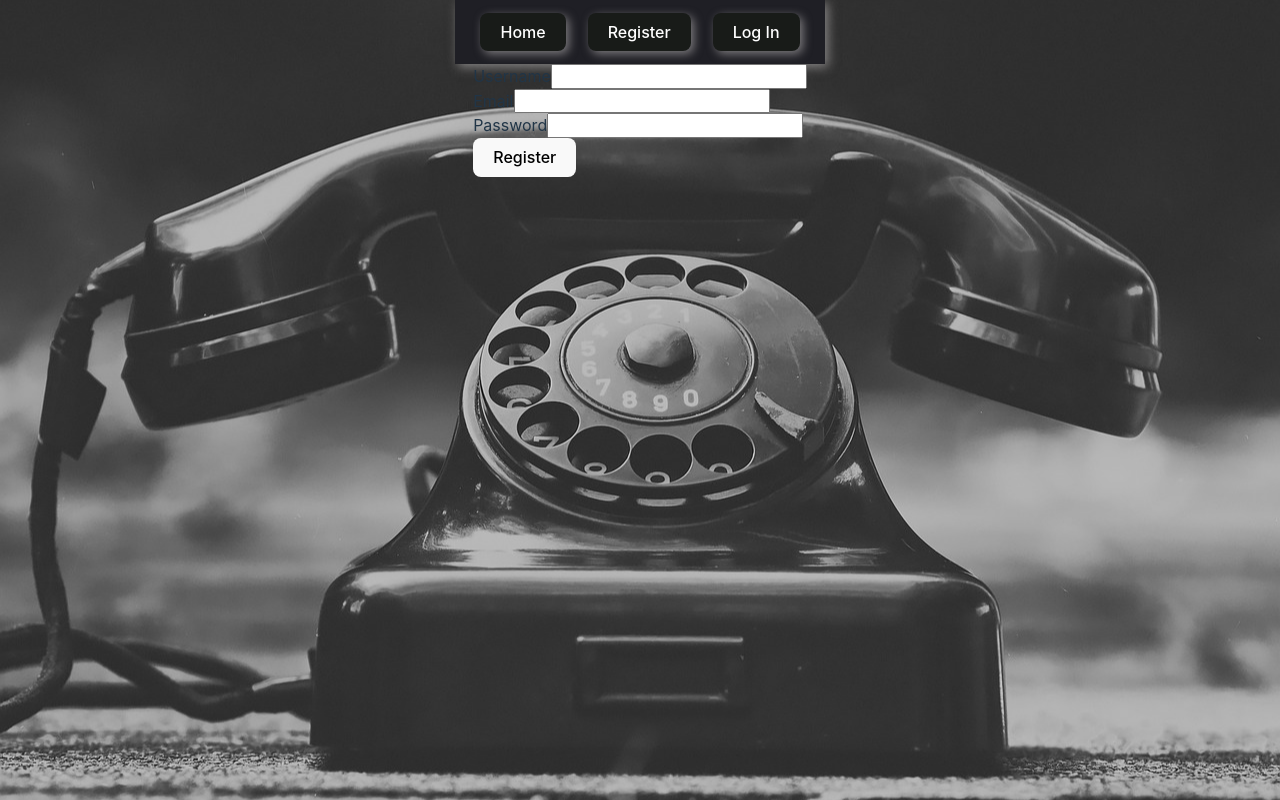
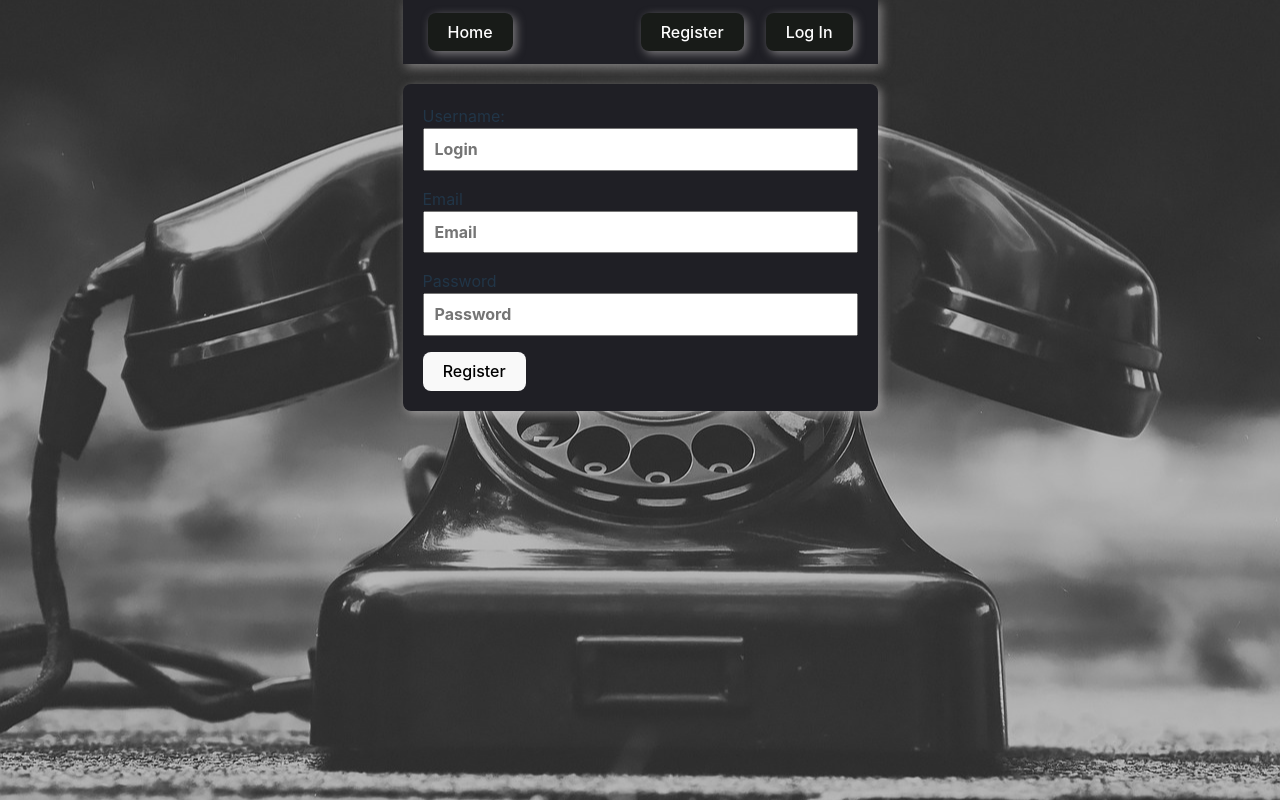
Before and after one commit to SvitlanaHu/goit-react-hw-08, a React (Vite) app: page /register in a window 1280 px wide. Built offline with nearby package versions, Linux system fonts and the light colour scheme.

Commit message:
add styles

```diff
--- a/src/components/ContactForm/ContactForm.module.css
+++ b/src/components/ContactForm/ContactForm.module.css
@@ -1,5 +1,6 @@
 .container {
-  width: 100%;
+  margin-top: 20px;
+  min-width: 475px;
   padding: 20px;
   border-radius: 8px;
   box-shadow: 3px 3px 10px rgba(216, 212, 212, 0.5);
@@ -7,6 +8,7 @@
 }
 
 .form {
+  min-width: 100%;
   display: flex;
   flex-direction: column;
   justify-content: center;
@@ -22,8 +24,6 @@
   width: 100%;
   display: block;
   font-weight: bold;
-  margin-bottom: 16px;
-  padding: 10px;
 }
 
 .field {
--- a/src/components/LoginForm/LoginForm.module.css
+++ b/src/components/LoginForm/LoginForm.module.css
@@ -1,4 +1,5 @@
 .container {
+  margin-top: 20px;
   width: 100%;
   padding: 20px;
   border-radius: 8px;
@@ -36,3 +37,18 @@
   color: red;
   font-size: 12px;
 }
+
+.button {
+  background-color: #181b18;
+  color: white;
+  padding: 10px 20px;
+  margin: 20px auto;
+  border: none;
+  border-radius: 8px;
+  cursor: pointer;
+  box-shadow: 3px 3px 10px rgba(216, 212, 212, 0.5);
+}
+
+.button:hover {
+  background-color: black;
+}
--- a/src/components/RegisterForm/RegisterForm.jsx
+++ b/src/components/RegisterForm/RegisterForm.jsx
@@ -41,7 +41,8 @@ export const RegisterForm = () => {
   };
 
   return (
-    <Formik
+    <div className={styles.container}>
+      <Formik
       initialValues={{
         name: "",
         email: "",
@@ -60,38 +61,41 @@ export const RegisterForm = () => {
     >
       <Form className={styles.form} autoComplete="on">
         <div className={styles.formGroup}>
-          <label htmlFor={userNameField} className={styles.label}>
-            Username
+          <label htmlFor={userNameField}>
+            Username:
           </label>
           <Field
-            className={styles.formFiled}
+            className={styles.label}
             type="text"
             name="name"
+            placeholder="Login"
             id={userNameField}
           />
 
           <ErrorMessage className={styles.error} name="name" component="span" />
         </div>
         <div className={styles.formGroup}>
-          <label htmlFor={emailField} className={styles.label}>
+          <label htmlFor={emailField}>
             Email
           </label>
           <Field
-            className={styles.formFiled}
+            className={styles.label}
             type="email"
             name="email"
+            placeholder="Email"
             id={emailField}
           />
           <ErrorMessage className={styles.error} name="name" component="span" />
         </div>
         <div className={styles.formGroup}>
-          <label className={styles.label} htmlFor={passwordField}>
+          <label htmlFor={passwordField}>
             Password
           </label>
           <Field
-            className={styles.formFiled}
+            className={styles.label}
             type="password"
             name="password"
+            placeholder="Password"
             id={passwordField}
           />
           <ErrorMessage className={styles.error} name="number" component="span" />
@@ -103,5 +107,6 @@ export const RegisterForm = () => {
         </div>
       </Form>
     </Formik>
+    </div>
   );
 };
--- a/src/components/RegisterForm/RegisterForm.module.css
+++ b/src/components/RegisterForm/RegisterForm.module.css
@@ -0,0 +1,59 @@
+.container {
+  display: flex;
+  flex-direction: column;
+  justify-content: center;
+  margin-top: 20px;
+  width: 475px;
+  padding: 20px;
+  border-radius: 8px;
+  box-shadow: 3px 3px 10px rgba(216, 212, 212, 0.5);
+  background-color: rgb(31, 31, 37);
+}
+
+.form {
+  display: flex;
+  flex-direction: column;
+  justify-content: center;
+}
+
+.box {
+  display: block;
+  width: 100%;
+  margin-bottom: 20px;
+}
+
+.label {
+  width: 100%;
+  display: block;
+  font-weight: bold;
+  margin-bottom: 16px;
+  padding: 10px;
+}
+
+.field {
+  width: 100%;
+  padding: 8px;
+  font-size: 16px;
+  border: 1px solid #ccc;
+  border-radius: 4px;
+}
+
+.error {
+  color: red;
+  font-size: 12px;
+}
+
+.button {
+  background-color: #181b18;
+  color: white;
+  padding: 10px 20px;
+  margin: 20px auto;
+  border: none;
+  border-radius: 8px;
+  cursor: pointer;
+  box-shadow: 3px 3px 10px rgba(216, 212, 212, 0.5);
+}
+
+.button:hover {
+  background-color: black;
+}
--- a/src/components/UserMenu/UserMenu.jsx
+++ b/src/components/UserMenu/UserMenu.jsx
@@ -2,7 +2,7 @@ import { useDispatch } from "react-redux";
 import { logOut } from "../../redux/auth/operations";
 import { useAuth } from "../../hooks";
 import styles from "./UserMenu.module.css";
-import Button from "@mui/material/Button";
+import Button from "../Button/Button";
 
 export const UserMenu = () => {
   const dispatch = useDispatch();
```
Also changed, not shown: src/components/LoginForm/LoginForm.jsx (+21 -13 lines).
